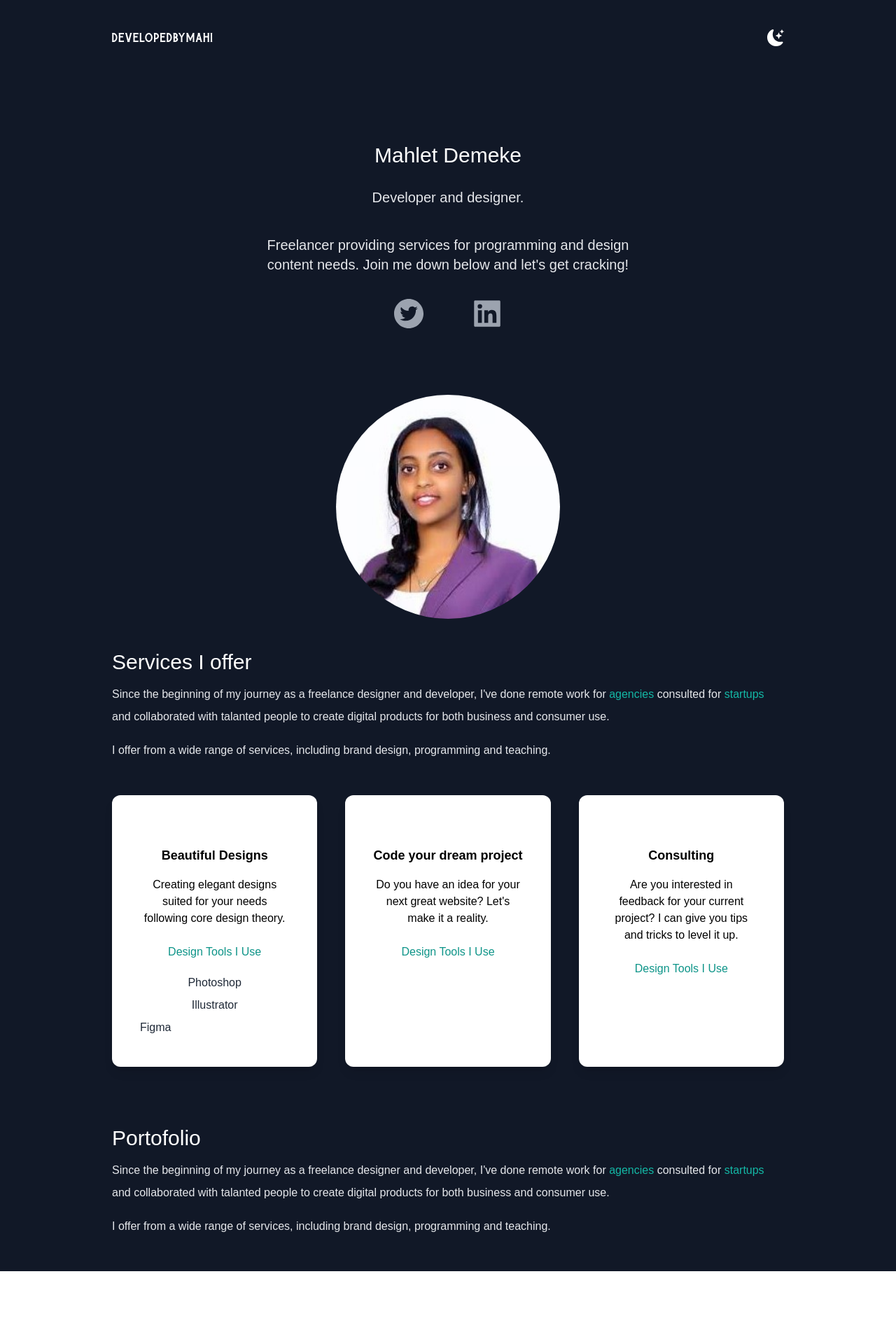
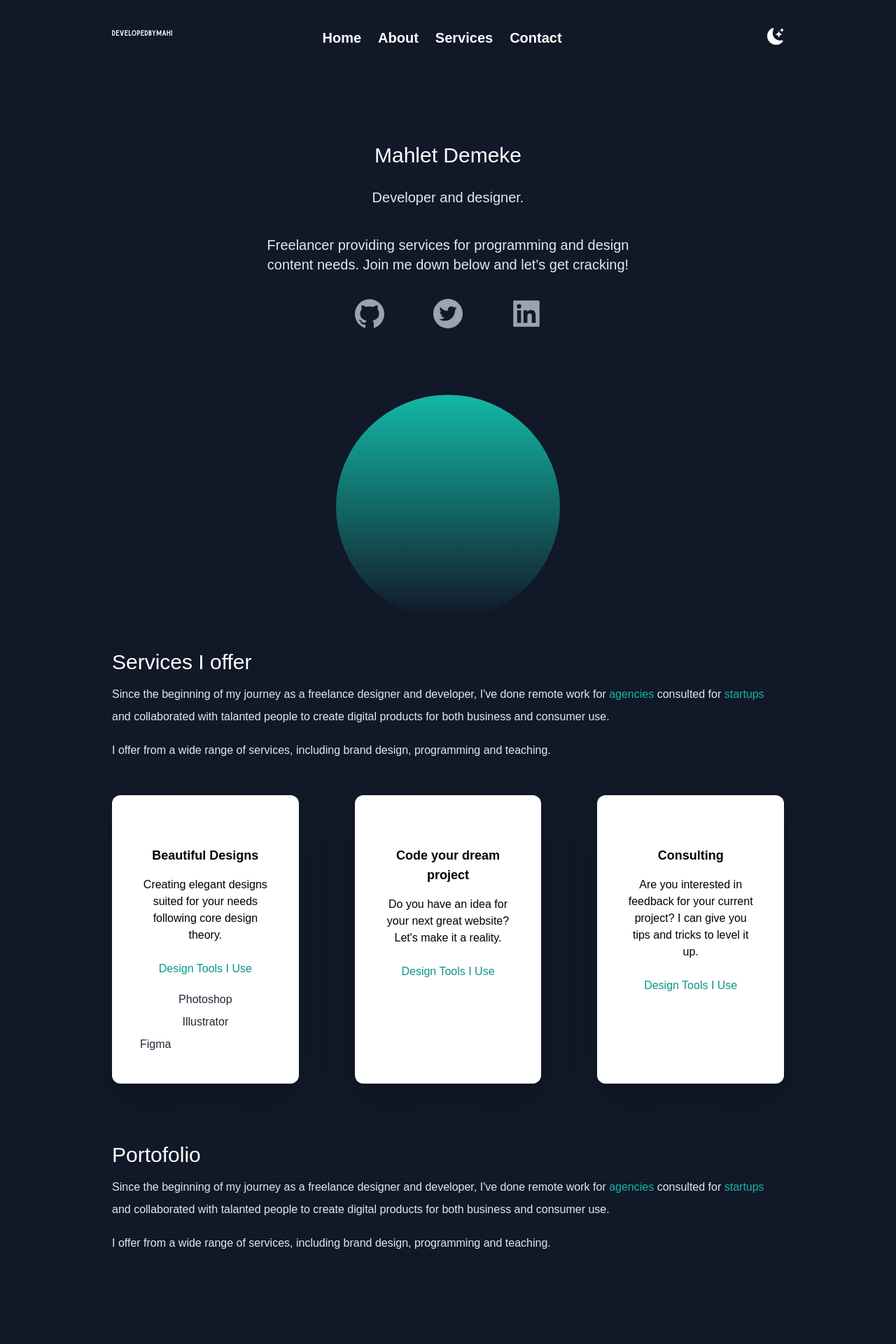
Before and after one commit to mahibmhd/Mahi-Portfolio, a Next.js app: page / in a window 1280 px wide. Shown: the top 1920 px of the page at 70% size. Before the commit the page ends 1816 px from the top, so only its background shows below. Built offline with nearby package versions, Linux system fonts and the light colour scheme.

Commit message:
nav bar updated

```diff
--- a/pages/index.js
+++ b/pages/index.js
@@ -1,7 +1,7 @@
 import Head from 'next/head';
 import { Inter } from 'next/font/google';
 import {BsFillMoonStarsFill} from 'react-icons/bs';
-import {AiFillTwitterCircle, AiFillLinkedin} from 'react-icons/ai' ;
+import {AiFillTwitterCircle, AiFillLinkedin, AiFillGithub} from 'react-icons/ai' ;
 import { useState } from "react";
 import mahdev from "../public/portfolio1.jpg";
 import Image from "next/image";
@@ -22,8 +22,14 @@ export default function Home() {
       <main className="bg-white px-10 dark:bg-gray-900 md:px-20 lg:px-40">
         <section className=" min-h-screen">
           <nav className="py-10 mb-12 flex justify-between dark:text-white">
-            <h1 className=" font-burtons text-xl">developedbymahi</h1>
-         <ul className="flex items-center">
+            <h1 className=" font-burtons text-xs">developedbymahi</h1>
+            <ul className="flex pr-20">
+          <li className="font-bold text-xl px-3 hover:text-[#52c1b4] hover:border-b-4 border-white duration-300 ease-linear cursor-pointer"> Home</li>
+          <li  className="font-bold text-xl px-3 hover:text-[#52c1b4] hover:border-b-4 border-white duration-300 ease-linear cursor-pointer">About</li>
+          <li  className="font-bold text-xl px-3 hover:text-[#52c1b4] hover:border-b-4 border-white duration-300 ease-linear cursor-pointer">Services</li>
+          <li  className="font-bold text-xl px-3 hover:text-[#52c1b4] hover:border-b-4 border-white duration-300 ease-linear cursor-pointer">Contact</li>
+            </ul>
+         <ul className="flex items-start">
           <li>
             < BsFillMoonStarsFill
             onClick={() => setDarkMode(!darkMode)}
@@ -43,11 +49,12 @@ export default function Home() {
             Freelancer providing services for programming and design content needs. Join me down below and let's get cracking!
             </p>
           <div className="text-5xl flex justify-center gap-16 py-3 text-gray-600 dark:text-gray-400">
+             <AiFillGithub />
             <AiFillTwitterCircle />
             <AiFillLinkedin />
           </div>
           <div className="relative mx-auto bg-gradient-to-b from-teal-500 rounded-full w-80 h-80 overflow-hidden mt-20 ">
-          <Image src={mahdev} width={350} height={200} />
+          {/* <Image src={mahdev} width={350} height={200} /> */}
          {/* <Image
           src={mahdev}
           style={{
@@ -77,8 +84,8 @@ export default function Home() {
               programming and teaching.
             </p>
           </div>
-          <div className="lg:flex gap-10">
-            <div className="text-center shadow-lg p-10 rounded-xl my-10  dark:bg-white flex-1">
+          <div className="lg:flex gap-20">
+            <div className="text-center shadow-2xl p-10 rounded-xl my-10  dark:bg-white flex-1">
               <h3 className="text-lg font-bold pt-8 pb-2  ">
                 Beautiful Designs
               </h3>
@@ -91,7 +98,7 @@ export default function Home() {
               <p className="text-gray-800 py-1">Illustrator</p>
               <p className="text-gray-800 justify-self-start py-1">Figma</p>
             </div>
-            <div className="text-center shadow-lg p-10 rounded-xl my-10 dark:bg-white flex-1">
+            <div className="text-center shadow-2xl p-10 rounded-xl my-10 dark:bg-white flex-1">
               <h3 className="text-lg font-bold pt-8 pb-2 ">
                 Code your dream project
               </h3>
@@ -101,7 +108,7 @@ export default function Home() {
               </p>
               <h4 className="py-4 text-teal-600">Design Tools I Use</h4>
             </div>
-            <div className="text-center shadow-lg p-10 rounded-xl my-10 dark:bg-white flex-1">
+            <div className="text-center shadow-2xl p-10 rounded-xl my-10 dark:bg-white flex-1">
               <h3 className="text-lg font-bold pt-8 pb-2 ">Consulting</h3>
               <p className="py-2">
                 Are you interested in feedback for your current project? I can
@@ -126,6 +133,9 @@ export default function Home() {
               I offer from a wide range of services, including brand design,
               programming and teaching.
             </p>
+            <p class=" text-center text-white pt-36 font-mono text-lg mb-10">
+              "Copyright ©2023 All rights reserved | This Website is made by Mahlet Demeke "
+            </p>
           </div>
         </section>
       </main>
```
